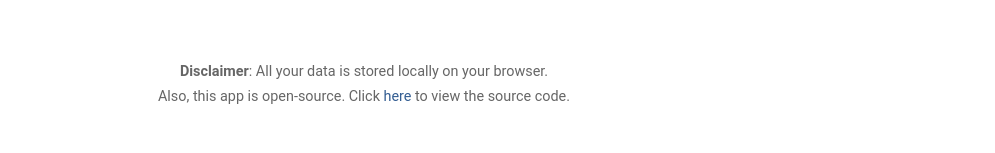
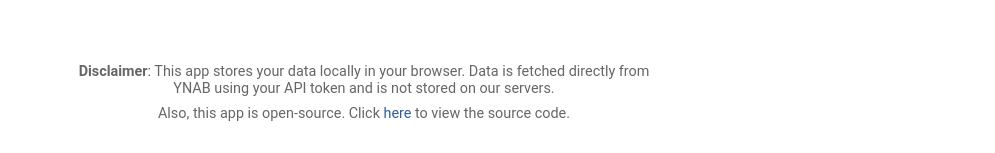
Before and after one commit to danielh-official/billsforynab, a SvelteKit app: page / in a window 1280 px wide. Shown: the part 620-773 px from the top of the page, without its empty margins (276-1271 px from the left). Built offline with nearby package versions, Linux system fonts and the light colour scheme; no server answers.

Commit message:
Update disclaimer to clarify data storage and fetching process

```diff
--- a/src/routes/+page.svelte
+++ b/src/routes/+page.svelte
@@ -272,7 +272,7 @@
 		</table>
 	{/if}
 	<div class="disclaimer">
-		<div><strong>Disclaimer</strong>: All your data is stored locally on your browser.</div>
+		<div><strong>Disclaimer</strong>: This app stores your data locally in your browser. Data is fetched directly from YNAB using your API token and is not stored on our servers.</div>
 		<div>
 			Also, this app is open-source. Click <a
 				href="https://github.com/danielh-official/billsforynab"
```
